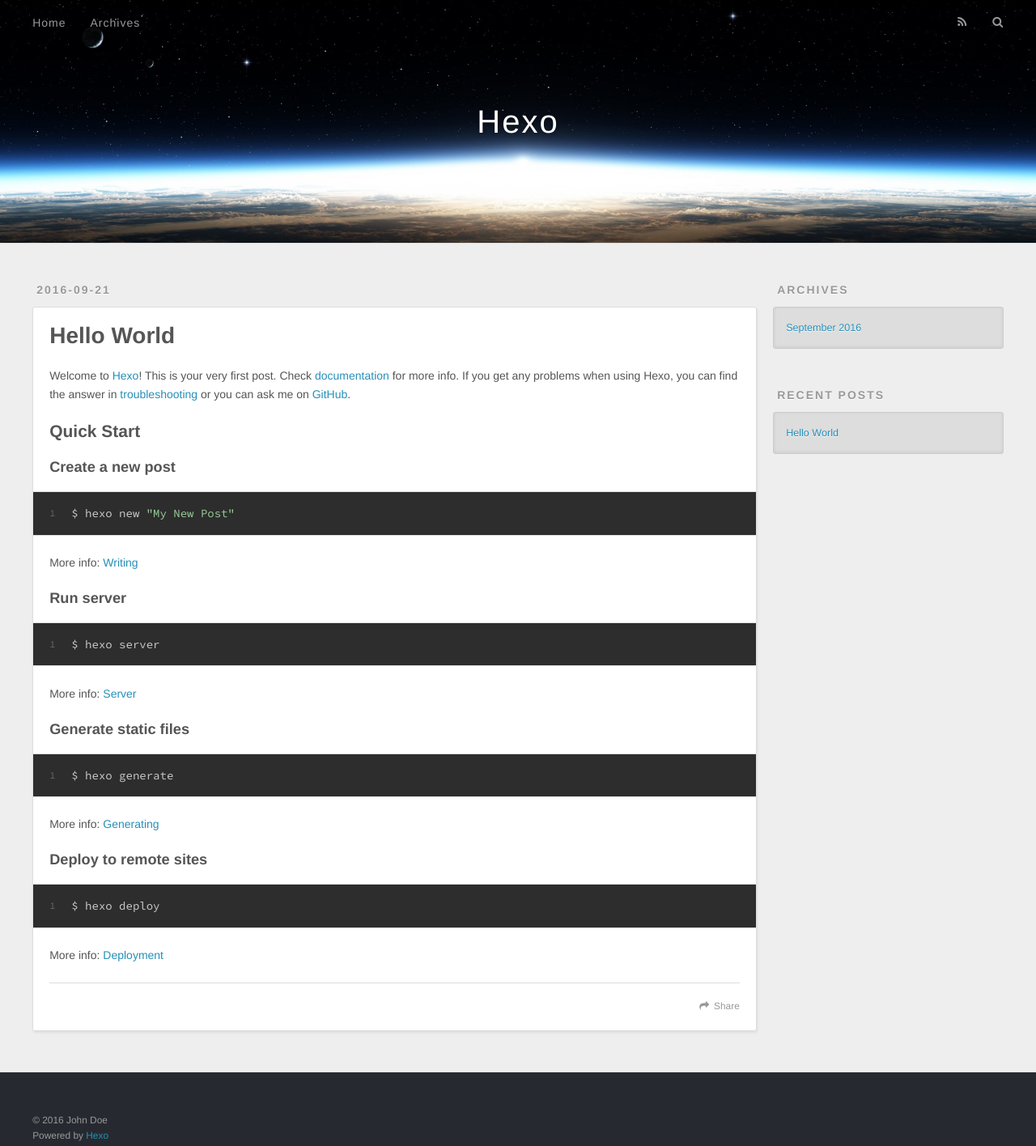
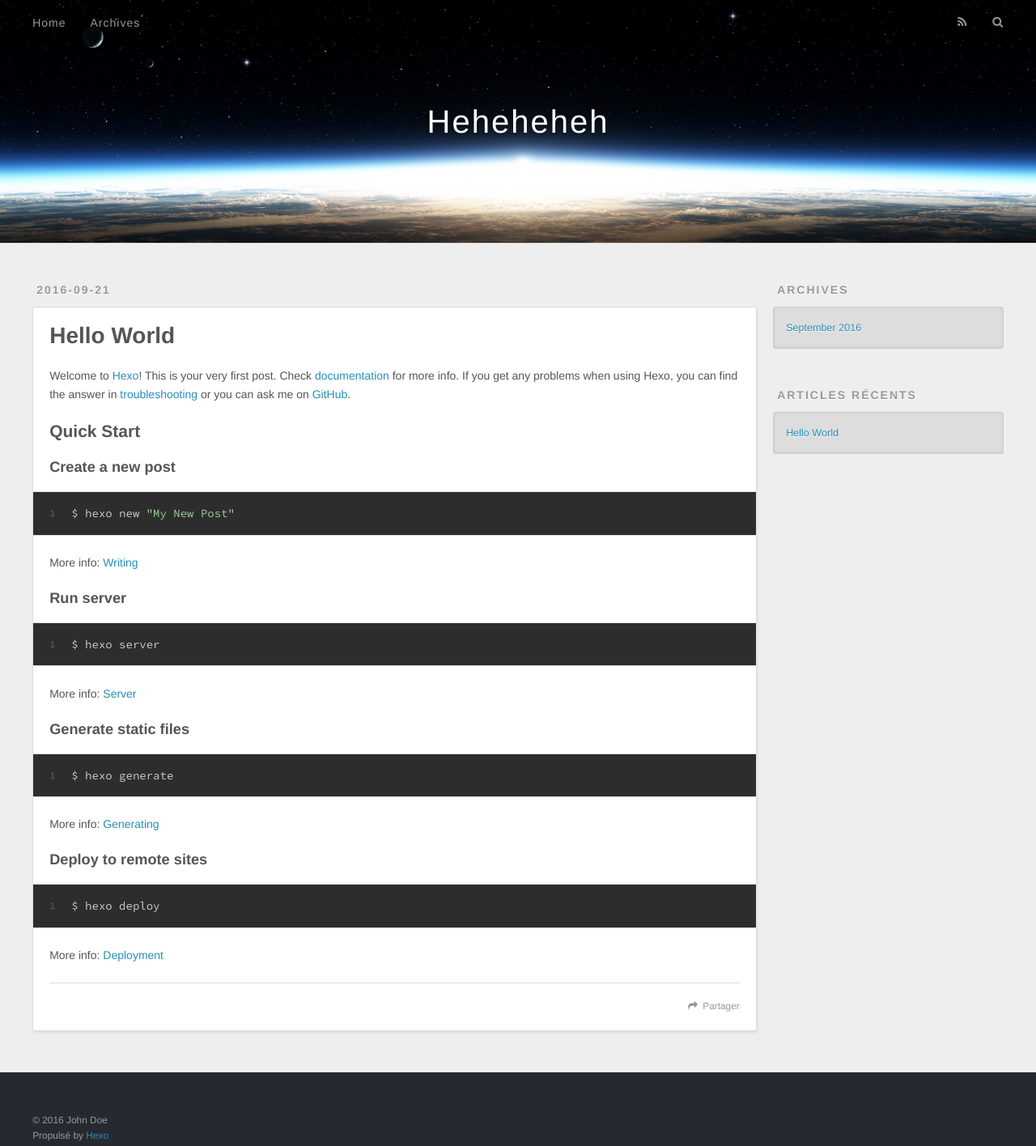
Before and after one commit to sovicting/1, a plain HTML site: page index.html in a window 1280 px wide. Shown: the whole page at 81% size. Drawn offline with nearby package versions, Linux system fonts and the light colour scheme.

Commit message:
Site updated: 2016-09-21 15:53:48

```diff
--- a/2016/09/21/hello-world/index.html
+++ b/2016/09/21/hello-world/index.html
@@ -3,14 +3,14 @@
 <head>
   <meta charset="utf-8">
 
-  <title>Hello World | Hexo</title>
+  <title>Hello World | Heheheheh</title>
   <meta name="viewport" content="width=device-width, initial-scale=1, maximum-scale=1">
   <meta name="description" content="Welcome to Hexo! This is your very first post. Check documentation for more info. If you get any problems when using Hexo, you can find the answer in troubleshooting or you can ask me on GitHub.
 Quick">
 <meta property="og:type" content="article">
 <meta property="og:title" content="Hello World">
 <meta property="og:url" content="http://yoursite.com/2016/09/21/hello-world/index.html">
-<meta property="og:site_name" content="Hexo">
+<meta property="og:site_name" content="Heheheheh">
 <meta property="og:description" content="Welcome to Hexo! This is your very first post. Check documentation for more info. If you get any problems when using Hexo, you can find the answer in troubleshooting or you can ask me on GitHub.
 Quick">
 <meta property="og:updated_time" content="2016-09-21T07:42:45.203Z">
@@ -19,7 +19,7 @@
 <meta name="twitter:description" content="Welcome to Hexo! This is your very first post. Check documentation for more info. If you get any problems when using Hexo, you can find the answer in troubleshooting or you can ask me on GitHub.
 Quick">
 
-    <link rel="alternate" href="/atom.xml" title="Hexo" type="application/atom+xml">
+    <link rel="alternate" href="/atom.xml" title="Heheheheh" type="application/atom+xml">
 
 
     <link rel="icon" href="/favicon.png">
@@ -40,7 +40,7 @@
   <div id="header-outer" class="outer">
     <div id="header-title" class="inner">
       <h1 id="logo-wrap">
-        <a href="/" id="logo">Hexo</a>
+        <a href="/" id="logo">Heheheheh</a>
       </h1>
 
     </div>
@@ -55,9 +55,9 @@
       </nav>
       <nav id="sub-nav">
 
-          <a id="nav-rss-link" class="nav-icon" href="/atom.xml" title="RSS Feed"></a>
+          <a id="nav-rss-link" class="nav-icon" href="/atom.xml" title="Flux RSS"></a>
 
-        <a id="nav-search-btn" class="nav-icon" title="Search"></a>
+        <a id="nav-search-btn" class="nav-icon" title="Rechercher"></a>
       </nav>
       <div id="search-form-wrap">
         <form action="//google.com/search" method="get" accept-charset="UTF-8" class="search-form"><input type="search" name="q" results="0" class="search-form-input" placeholder="Search"><button type="submit" class="search-form-submit">&#xF002;</button><input type="hidden" name="sitesearch" value="http://yoursite.com"></form>
@@ -101,7 +101,7 @@
 
     </div>
     <footer class="article-footer">
-      <a data-url="http://yoursite.com/2016/09/21/hello-world/" data-id="citcm1hau0000nov6wm83z8oi" class="article-share-link">Share</a>
+      <a data-url="http://yoursite.com/2016/09/21/hello-world/" data-id="citcm4x5b0000m4v6nni14lee" class="article-share-link">Partager</a>
 
 
     </footer>
@@ -135,7 +135,7 @@
 
 
   <div class="widget-wrap">
-    <h3 class="widget-title">Recent Posts</h3>
+    <h3 class="widget-title">Articles récents</h3>
     <div class="widget">
       <ul>
 
@@ -156,7 +156,7 @@
   <div class="outer">
     <div id="footer-info" class="inner">
       &copy; 2016 John Doe<br>
-      Powered by <a href="http://hexo.io/" target="_blank">Hexo</a>
+      Propulsé by <a href="http://hexo.io/" target="_blank">Hexo</a>
     </div>
   </div>
 </footer>
--- a/index.html
+++ b/index.html
@@ -3,16 +3,16 @@
 <head>
   <meta charset="utf-8">
 
-  <title>Hexo</title>
+  <title>Heheheheh</title>
   <meta name="viewport" content="width=device-width, initial-scale=1, maximum-scale=1">
   <meta property="og:type" content="website">
-<meta property="og:title" content="Hexo">
+<meta property="og:title" content="Heheheheh">
 <meta property="og:url" content="http://yoursite.com/index.html">
-<meta property="og:site_name" content="Hexo">
+<meta property="og:site_name" content="Heheheheh">
 <meta name="twitter:card" content="summary">
-<meta name="twitter:title" content="Hexo">
+<meta name="twitter:title" content="Heheheheh">
 
-    <link rel="alternate" href="/atom.xml" title="Hexo" type="application/atom+xml">
+    <link rel="alternate" href="/atom.xml" title="Heheheheh" type="application/atom+xml">
 
 
     <link rel="icon" href="/favicon.png">
@@ -33,7 +33,7 @@
   <div id="header-outer" class="outer">
     <div id="header-title" class="inner">
       <h1 id="logo-wrap">
-        <a href="/" id="logo">Hexo</a>
+        <a href="/" id="logo">Heheheheh</a>
       </h1>
 
     </div>
@@ -48,9 +48,9 @@
       </nav>
       <nav id="sub-nav">
 
-          <a id="nav-rss-link" class="nav-icon" href="/atom.xml" title="RSS Feed"></a>
+          <a id="nav-rss-link" class="nav-icon" href="/atom.xml" title="Flux RSS"></a>
 
-        <a id="nav-search-btn" class="nav-icon" title="Search"></a>
+        <a id="nav-search-btn" class="nav-icon" title="Rechercher"></a>
       </nav>
       <div id="search-form-wrap">
         <form action="//google.com/search" method="get" accept-charset="UTF-8" class="search-form"><input type="search" name="q" results="0" class="search-form-input" placeholder="Search"><button type="submit" class="search-form-submit">&#xF002;</button><input type="hidden" name="sitesearch" value="http://yoursite.com"></form>
@@ -96,7 +96,7 @@
 
     </div>
     <footer class="article-footer">
-      <a data-url="http://yoursite.com/2016/09/21/hello-world/" data-id="citcm1hau0000nov6wm83z8oi" class="article-share-link">Share</a>
+      <a data-url="http://yoursite.com/2016/09/21/hello-world/" data-id="citcm4x5b0000m4v6nni14lee" class="article-share-link">Partager</a>
 
 
     </footer>
@@ -131,7 +131,7 @@
 
 
   <div class="widget-wrap">
-    <h3 class="widget-title">Recent Posts</h3>
+    <h3 class="widget-title">Articles récents</h3>
     <div class="widget">
       <ul>
 
@@ -152,7 +152,7 @@
   <div class="outer">
     <div id="footer-info" class="inner">
       &copy; 2016 John Doe<br>
-      Powered by <a href="http://hexo.io/" target="_blank">Hexo</a>
+      Propulsé by <a href="http://hexo.io/" target="_blank">Hexo</a>
     </div>
   </div>
 </footer>
```
Also changed, not shown: archives/2016/09/index.html (+10 -10 lines), archives/2016/index.html (+10 -10 lines), archives/index.html (+10 -10 lines).
